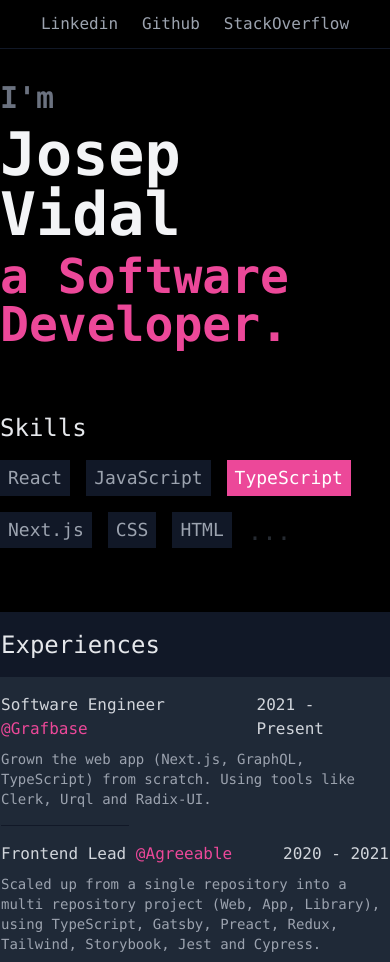
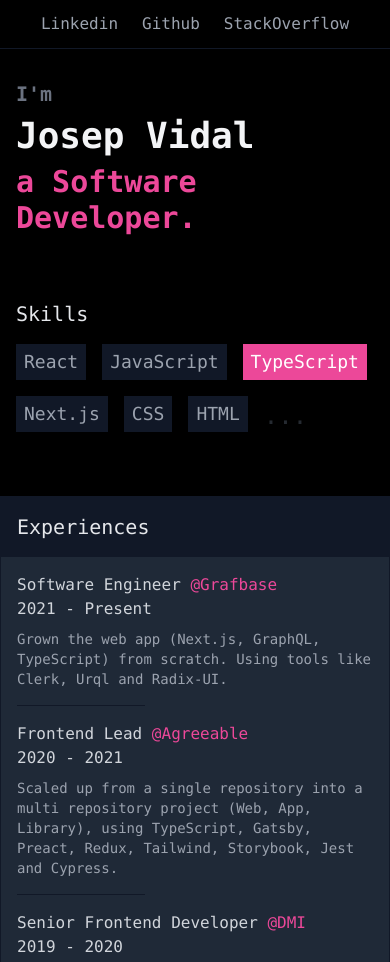
Before and after one commit to jvidalv/personal-page-with-no-code, a plain HTML site: page index.html in a window 390 px wide. Shown: the top 962 px of the page. Drawn offline with nearby package versions, Linux system fonts and the light colour scheme.

Commit message:
mobiel version

```diff
--- a/index.html
+++ b/index.html
@@ -34,16 +34,16 @@
         >
       </nav>
     </header>
-    <main class="mt-20 space-y-16">
+    <main class="mt-20 space-y-16 px-4 sm:px-0">
       <section class="container mx-auto">
-        <p class="text-3xl text-gray-500 font-bold">I'm</p>
-        <h1 class="text-6xl text-gray-100 font-bold mt-2">Josep Vidal</h1>
-        <p class="text-5xl text-pink-500 font-bold mt-2 hover:animate-pulse">
+        <p class="text-xl sm:text-3xl text-gray-500 font-bold">I'm</p>
+        <h1 class="text-4xl sm:text-6xl text-gray-100 font-bold mt-2">Josep Vidal</h1>
+        <p class="text-3xl sm:text-5xl text-pink-500 font-bold mt-2 hover:animate-pulse">
           a Software Developer.
         </p>
       </section>
       <section class="container mx-auto">
-        <h2 class="text-2xl text-gray-200">Skills</h2>
+        <h2 class="text-xl sm:text-2xl text-gray-200">Skills</h2>
         <div class="flex flex-wrap gap-4 mt-4">
           <div class="bg-gray-900 text-lg text-gray-400 py-1 px-2">React</div>
           <div class="bg-gray-900 text-lg text-gray-400 py-1 px-2">
@@ -59,11 +59,11 @@
       <section class="container mx-auto">
         <div class="border border-gray-900 bg-gray-800 px-4 -mx-4">
           <div class="bg-gray-900 p-4 -mx-4">
-            <h2 class="text-2xl text-gray-200">Experiences</h2>
+            <h2 class="text-xl sm:text-2xl text-gray-200">Experiences</h2>
           </div>
           <div class="py-4">
             <div>
-              <div class="flex justify-between">
+              <div class="sm:flex justify-between">
                 <h3 class="text-gray-300">
                   Software Engineer <span class="text-pink-500">@Grafbase</span>
                 </h3>
@@ -76,7 +76,7 @@
             </div>
             <hr class="border-gray-900 w-32 my-4" />
             <div>
-              <div class="flex justify-between">
+              <div class="sm:flex justify-between">
                 <h3 class="text-gray-300">
                   Frontend Lead <span class="text-pink-500">@Agreeable</span>
                 </h3>
@@ -90,7 +90,7 @@
             </div>
             <hr class="border-gray-900 w-32 my-4" />
             <div>
-              <div class="flex justify-between">
+              <div class="sm:flex justify-between">
                 <h3 class="text-gray-300">
                   Senior Frontend Developer
                   <span class="text-pink-500">@DMI</span>
@@ -108,8 +108,8 @@
         </div>
       </section>
       <section class="container mx-auto">
-        <h2 class="text-2xl text-gray-200">Projects</h2>
-        <div class="mt-10 grid grid-cols-3 gap-6">
+        <h2 class="text-xl sm:text-2xl text-gray-200">Projects</h2>
+        <div class="mt-10 grid sm:grid-cols-3 gap-6">
           <div
             class="flex flex-col items-center relative border border-gray-900 p-4 text-center"
           >
@@ -211,7 +211,7 @@
       </section>
     </main>
     <footer class="border-t border-gray-900 mt-16 py-8">
-      <div class="container mx-auto flex justify-between">
+      <div class="container mx-auto px-4 sm:p-0 flex justify-between">
         <p class="text-gray-400">Josep Vidal ©</p>
         <a
           href="#"
```
